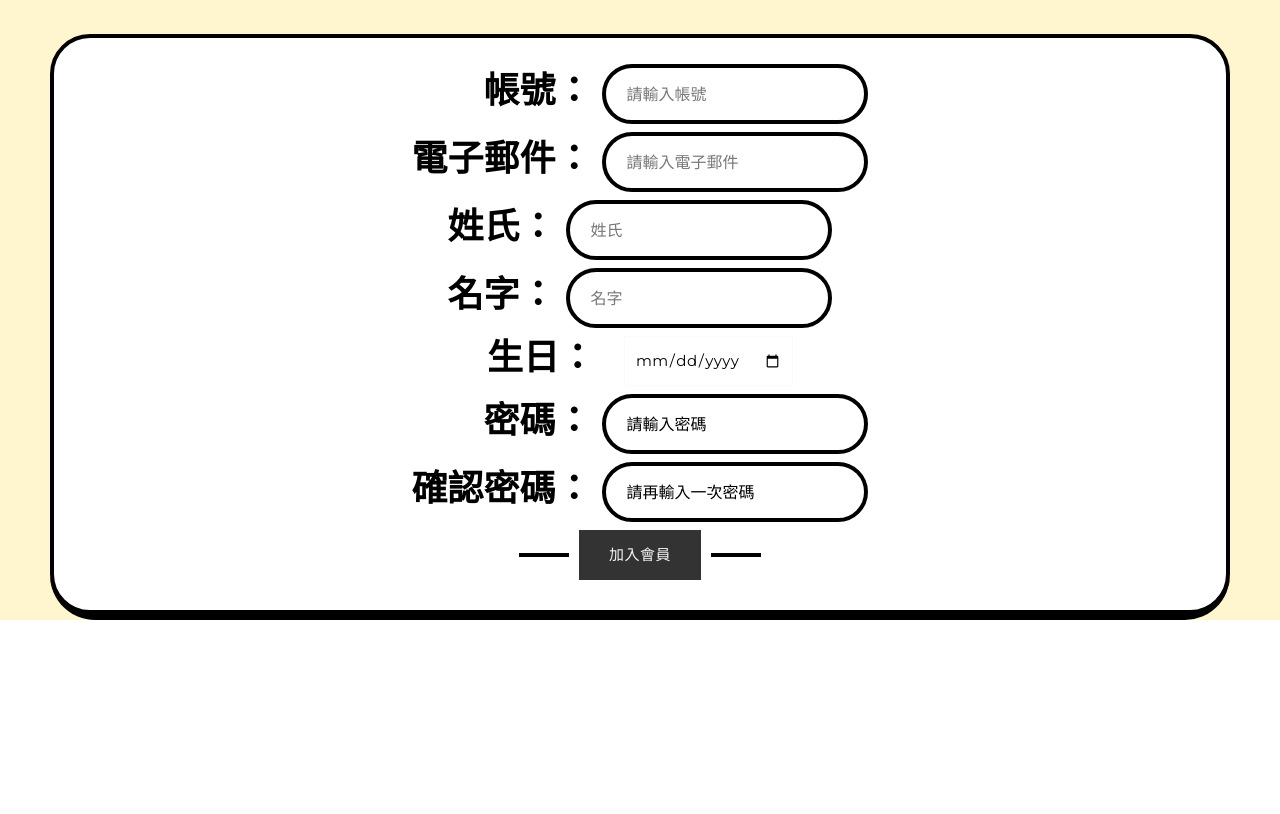
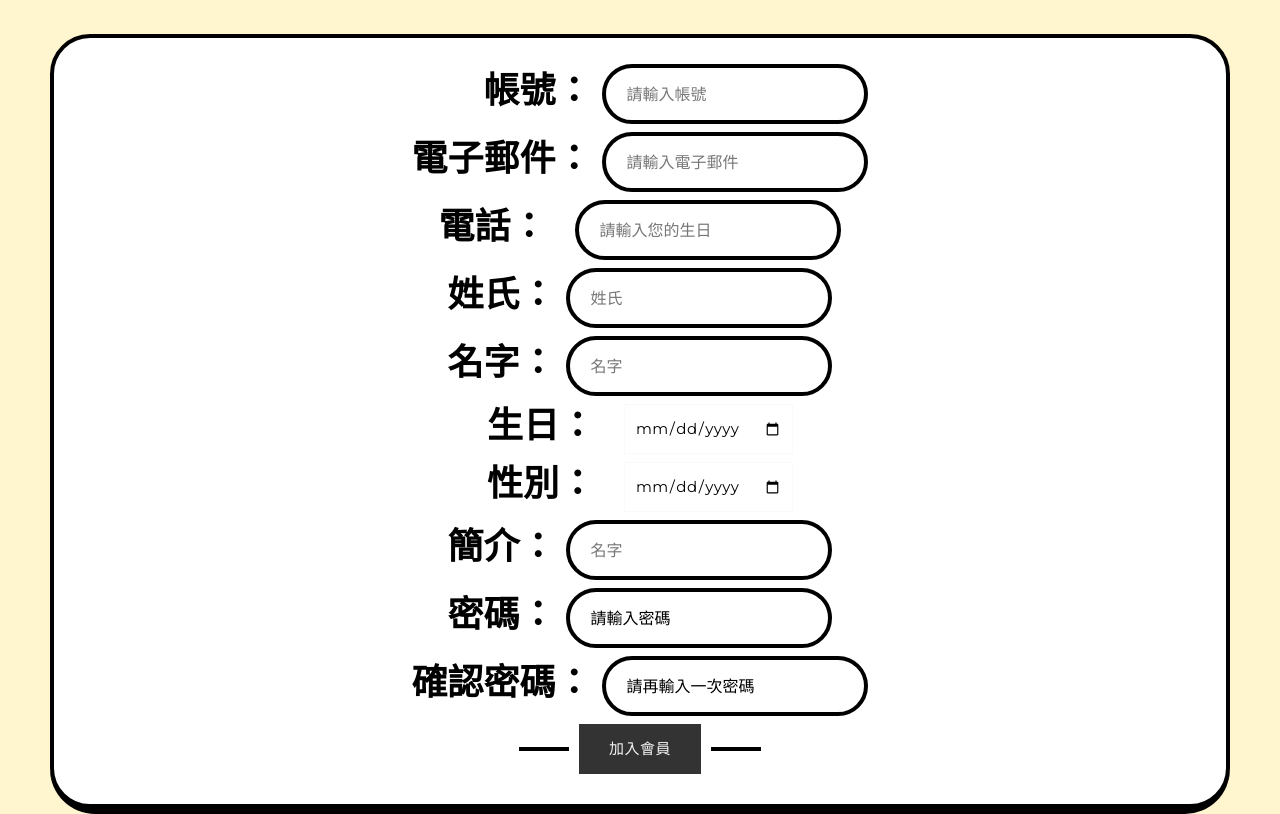
Before and after one commit to takato444/GoldenTime-webapp, a Django app: page /into_sigin/ in a window 1280 px wide. Shown: the part 406-1220 px from the top of the page. Before the commit the page ends 1026 px from the top, so only its background shows below. Run offline with Django 3.2, Linux system fonts and the light colour scheme.

Commit message:
更新註冊介面

```diff
--- a/templates/sigin.html
+++ b/templates/sigin.html
@@ -363,6 +363,9 @@
                                     <h3>電子郵件：
                                         <input type="text" placeholder="請輸入電子郵件" name="email">
                                     </h3>
+                                    <h3>電話：&ensp;
+                                        <input type="text" placeholder="請輸入您的生日" name="Telephone">
+                                    </h3>
                                     <h3>姓氏：
                                         <input type="text" placeholder="姓氏" name="lname">
                                     </h3>
@@ -372,8 +375,14 @@
                                     <h3>生日：&ensp;
                                         <input type="date" placeholder="請輸入您的生日" name="birthday">
                                     </h3>
-                                    <h3>&emsp;&emsp;密碼：
-                                    <input type="password" placeholder="請輸入密碼" name="password">
+                                    <h3>性別：&ensp;
+                                        <input type="date" placeholder="請輸入您的生日" name="gender">
+                                    </h3>
+                                    <h3>簡介：
+                                        <input type="text" placeholder="名字" name="Introduction">
+                                    </h3>
+                                    <h3>密碼：
+                                        <input type="password" placeholder="請輸入密碼" name="password">
                                     </h3>
                                     <h3>確認密碼：
                                         <input type="password" placeholder="請再輸入一次密碼" name="password2">
```
